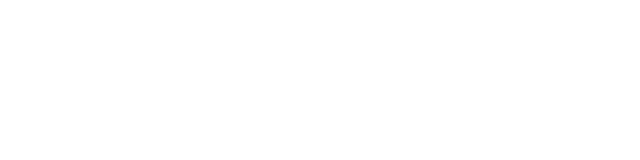
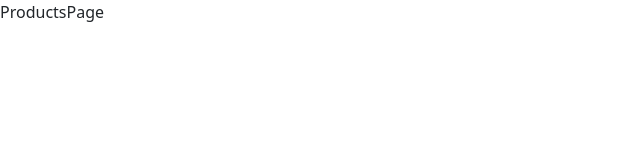
Before and after one commit to aleksandravracaric/konovo, a React (Create React App) app: page / in a window 1280 px wide. Before the commit this address had no page. Shown: the top 160 px of the page, without its empty margins (0-640 px from the left). Built offline with nearby package versions, Linux system fonts and the light colour scheme.

Commit message:
added products page

```diff
--- a/src/App.js
+++ b/src/App.js
@@ -2,6 +2,7 @@
 import './App.css';
 import { BrowserRouter, Route, Routes } from 'react-router-dom';
 import LoginPage from './components/LoginPage';
+import ProductsPage from './components/ProductsPage';
 
 function App() {
   return (
@@ -9,6 +10,7 @@
       <BrowserRouter>
         <Routes>
           <Route path='/login' element={<LoginPage />} />
+          <Route path='/' element={<ProductsPage />} />
         </Routes>
       </BrowserRouter>
     </>
--- /dev/null
+++ b/src/components/ProductsPage.js
@@ -0,0 +1,7 @@
+import React from 'react'
+
+export default function ProductsPage() {
+    return (
+        <div>ProductsPage</div>
+    )
+}
```
